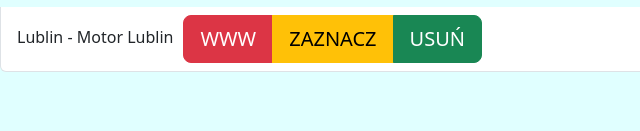
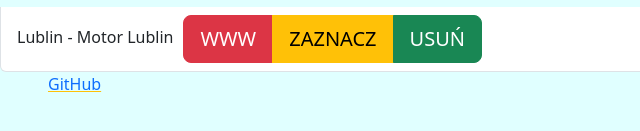
Before and after one commit to slawekpl81/wakacje2024js, a plain HTML site: page index.html in a window 1280 px wide. Shown: the part 2576-2707 px from the top of the page, 0-640 px from the left. Before the commit the page ends 2648 px from the top, so only its background shows below. Drawn offline with nearby package versions, Linux system fonts and the light colour scheme.

```diff
--- a/index.html
+++ b/index.html
@@ -68,6 +68,15 @@
     <div class="data-list">
       <ul class="list-group"></ul>
     </div>
+    <div>
+      <p>
+        <a
+          href="https://github.com/slawekpl81/wakacje2024js"
+          class="link-underline-warning p-5"
+          >GitHub</a
+        >
+      </p>
+    </div>
 
     <script src="data.js"></script>
     <!-- <script src="to_sandomierz.js"></script>
```
Also changed, not shown: kazimierz.jpg.
